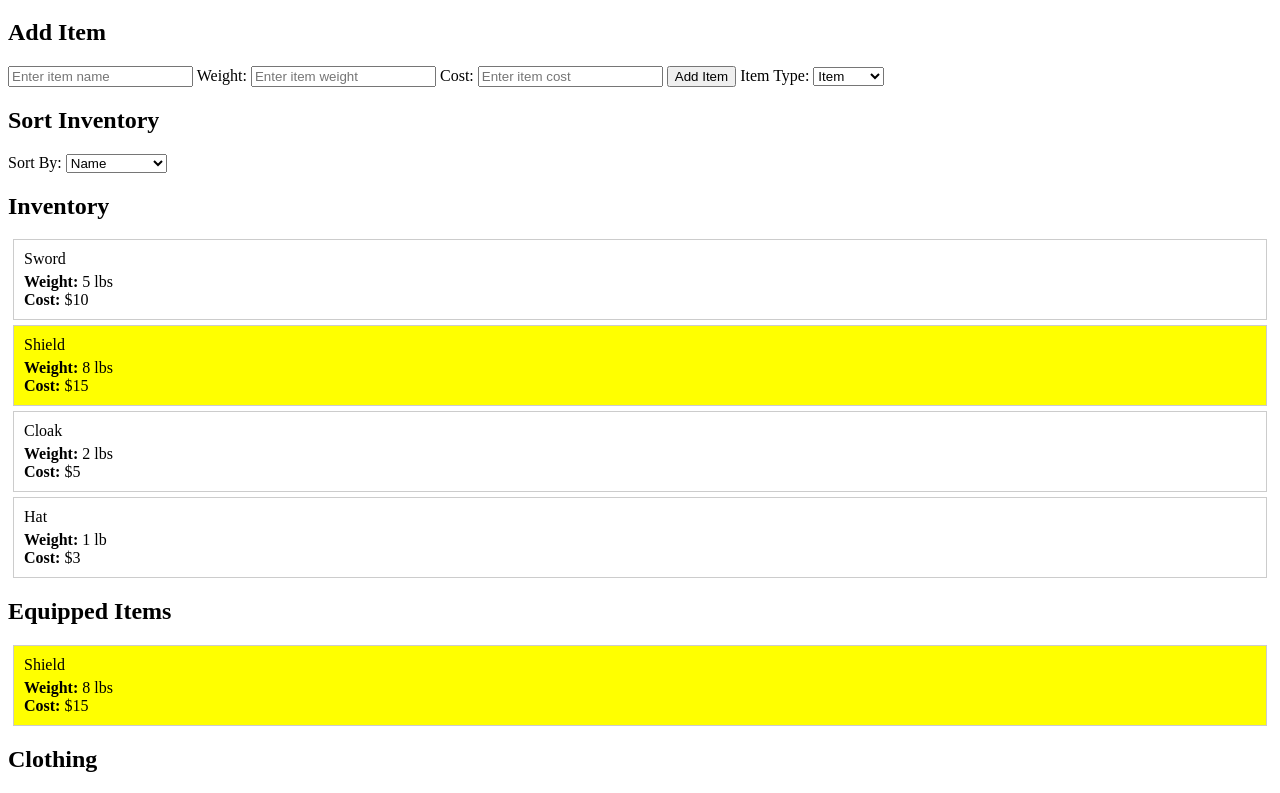
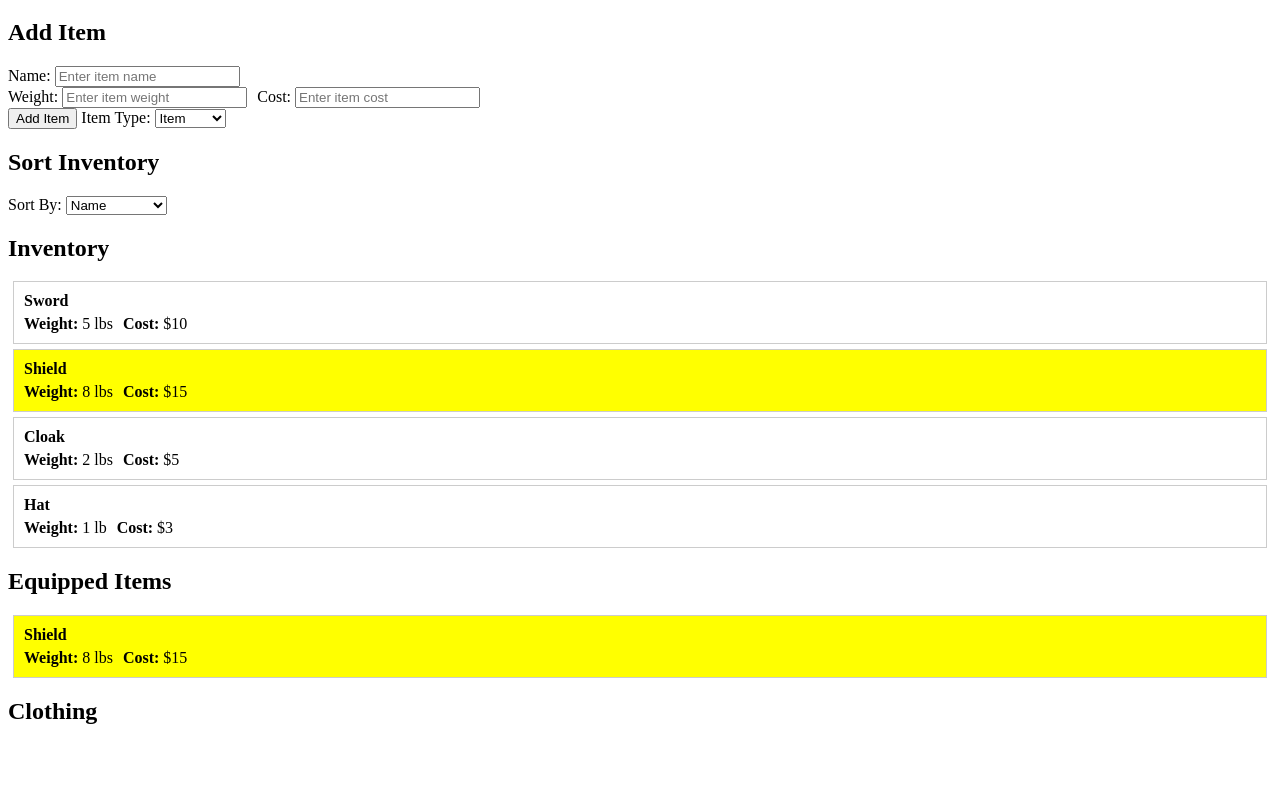
Before and after one commit to GWiz2077/GWiz2077.github.io, a plain HTML site: page index.html in a window 1280 px wide. Shown: the part 61-854 px from the top of the page. After the commit the page ends 806 px from the top, so only its background shows below. Drawn offline with Linux system fonts and the light colour scheme.

Commit message:
Update index.html

```diff
--- a/index.html
+++ b/index.html
@@ -52,17 +52,41 @@
     .item-details {
       margin-top: 5px;
     }
+
+    .item-name {
+      font-weight: bold;
+      margin-bottom: 5px;
+    }
+
+    .item-properties {
+      display: flex;
+      flex-direction: row;
+      align-items: center;
+    }
+
+    .item-property {
+      margin-right: 10px;
+    }
   </style>
 </head>
 <body>
   <h1>Character Inventory</h1>
 
   <h2>Add Item</h2>
-  <input type="text" id="new-item-input" placeholder="Enter item name">
-  <label for="item-weight">Weight:</label>
-  <input type="text" id="item-weight" placeholder="Enter item weight">
-  <label for="item-cost">Cost:</label>
-  <input type="text" id="item-cost" placeholder="Enter item cost">
+  <div>
+    <label for="item-name">Name:</label>
+    <input type="text" id="item-name" placeholder="Enter item name">
+  </div>
+  <div class="item-properties">
+    <div class="item-property">
+      <label for="item-weight">Weight:</label>
+      <input type="text" id="item-weight" placeholder="Enter item weight">
+    </div>
+    <div class="item-property">
+      <label for="item-cost">Cost:</label>
+      <input type="text" id="item-cost" placeholder="Enter item cost">
+    </div>
+  </div>
   <button onclick="addItem()">Add Item</button>
   <label for="item-type">Item Type:</label>
   <select id="item-type">
@@ -111,7 +135,26 @@
       inventoryItems.forEach((item, index) => {
         const itemDiv = document.createElement('div');
         itemDiv.className = 'inventory-item';
-        itemDiv.textContent = item.name;
+
+        const itemNameDiv = document.createElement('div');
+        itemNameDiv.className = 'item-name';
+        itemNameDiv.textContent = item.name;
+        itemDiv.appendChild(itemNameDiv);
+
+        const itemPropertiesDiv = document.createElement('div');
+        itemPropertiesDiv.className = 'item-properties';
+
+        const weightDiv = document.createElement('div');
+        weightDiv.className = 'item-property';
+        weightDiv.innerHTML = `<strong>Weight:</strong> ${item.weight}`;
+        itemPropertiesDiv.appendChild(weightDiv);
+
+        const costDiv = document.createElement('div');
+        costDiv.className = 'item-property';
+        costDiv.innerHTML = `<strong>Cost:</strong> ${item.cost}`;
+        itemPropertiesDiv.appendChild(costDiv);
+
+        itemDiv.appendChild(itemPropertiesDiv);
 
         if (item.equipped) {
           itemDiv.classList.add('equipped-item');
@@ -137,15 +180,7 @@
           renderClothingItems();
         });
 
-        const itemDetails = document.createElement('div');
-        itemDetails.className = 'item-details';
-        itemDetails.innerHTML = `
-          <div><strong>Weight:</strong> ${item.weight}</div>
-          <div><strong>Cost:</strong> ${item.cost}</div>
-        `;
-
         itemDiv.appendChild(removeButton);
-        itemDiv.appendChild(itemDetails);
         inventoryContainer.appendChild(itemDiv);
       });
     }
@@ -159,8 +194,34 @@
 
       equippedItems.forEach(item => {
         const itemDiv = document.createElement('div');
-        itemDiv.className = 'inventory-item equipped-item';
-        itemDiv.textContent = item.name;
+        itemDiv.className = 'inventory-item';
+
+        const itemNameDiv = document.createElement('div');
+        itemNameDiv.className = 'item-name';
+        itemNameDiv.textContent = item.name;
+        itemDiv.appendChild(itemNameDiv);
+
+        const itemPropertiesDiv = document.createElement('div');
+        itemPropertiesDiv.className = 'item-properties';
+
+        const weightDiv = document.createElement('div');
+        weightDiv.className = 'item-property';
+        weightDiv.innerHTML = `<strong>Weight:</strong> ${item.weight}`;
+        itemPropertiesDiv.appendChild(weightDiv);
+
+        const costDiv = document.createElement('div');
+        costDiv.className = 'item-property';
+        costDiv.innerHTML = `<strong>Cost:</strong> ${item.cost}`;
+        itemPropertiesDiv.appendChild(costDiv);
+
+        itemDiv.appendChild(itemPropertiesDiv);
+
+        if (item.equipped) {
+          itemDiv.classList.add('equipped-item');
+          if (item.type === 'clothing') {
+            itemDiv.classList.add('clothing-item');
+          }
+        }
 
         itemDiv.addEventListener('click', () => {
           toggleEquipped(item);
@@ -169,14 +230,17 @@
           renderClothingItems();
         });
 
-        const itemDetails = document.createElement('div');
-        itemDetails.className = 'item-details';
-        itemDetails.innerHTML = `
-          <div><strong>Weight:</strong> ${item.weight}</div>
-          <div><strong>Cost:</strong> ${item.cost}</div>
-        `;
+        const removeButton = document.createElement('div');
+        removeButton.className = 'remove-button';
+        removeButton.addEventListener('click', (event) => {
+          event.stopPropagation();
+          removeItem(index);
+          renderInventory();
+          renderEquippedItems();
+          renderClothingItems();
+        });
 
-        itemDiv.appendChild(itemDetails);
+        itemDiv.appendChild(removeButton);
         equippedContainer.appendChild(itemDiv);
       });
     }
@@ -190,8 +254,34 @@
 
       clothingItems.forEach(item => {
         const itemDiv = document.createElement('div');
-        itemDiv.className = 'inventory-item equipped-item clothing-item';
-        itemDiv.textContent = item.name;
+        itemDiv.className = 'inventory-item';
+
+        const itemNameDiv = document.createElement('div');
+        itemNameDiv.className = 'item-name';
+        itemNameDiv.textContent = item.name;
+        itemDiv.appendChild(itemNameDiv);
+
+        const itemPropertiesDiv = document.createElement('div');
+        itemPropertiesDiv.className = 'item-properties';
+
+        const weightDiv = document.createElement('div');
+        weightDiv.className = 'item-property';
+        weightDiv.innerHTML = `<strong>Weight:</strong> ${item.weight}`;
+        itemPropertiesDiv.appendChild(weightDiv);
+
+        const costDiv = document.createElement('div');
+        costDiv.className = 'item-property';
+        costDiv.innerHTML = `<strong>Cost:</strong> ${item.cost}`;
+        itemPropertiesDiv.appendChild(costDiv);
+
+        itemDiv.appendChild(itemPropertiesDiv);
+
+        if (item.equipped) {
+          itemDiv.classList.add('equipped-item');
+          if (item.type === 'clothing') {
+            itemDiv.classList.add('clothing-item');
+          }
+        }
 
         itemDiv.addEventListener('click', () => {
           toggleEquipped(item);
@@ -200,14 +290,17 @@
           renderClothingItems();
         });
 
-        const itemDetails = document.createElement('div');
-        itemDetails.className = 'item-details';
-        itemDetails.innerHTML = `
-          <div><strong>Weight:</strong> ${item.weight}</div>
-          <div><strong>Cost:</strong> ${item.cost}</div>
-        `;
+        const removeButton = document.createElement('div');
+        removeButton.className = 'remove-button';
+        removeButton.addEventListener('click', (event) => {
+          event.stopPropagation();
+          removeItem(index);
+          renderInventory();
+          renderEquippedItems();
+          renderClothingItems();
+        });
 
-        itemDiv.appendChild(itemDetails);
+        itemDiv.appendChild(removeButton);
         clothingContainer.appendChild(itemDiv);
       });
     }
@@ -219,8 +312,7 @@
 
     // Function to add a new item to the inventory
     function addItem() {
-      const newItemInput = document.getElementById('new-item-input');
-      const itemName = newItemInput.value.trim();
+      const itemName = document.getElementById('item-name').value.trim();
       const itemWeight = document.getElementById('item-weight').value.trim();
       const itemCost = document.getElementById('item-cost').value.trim();
       const itemType = document.getElementById('item-type').value;
@@ -231,7 +323,7 @@
         renderInventory();
         renderEquippedItems();
         renderClothingItems();
-        newItemInput.value = '';
+        document.getElementById('item-name').value = '';
         document.getElementById('item-weight').value = '';
         document.getElementById('item-cost').value = '';
       }
```
